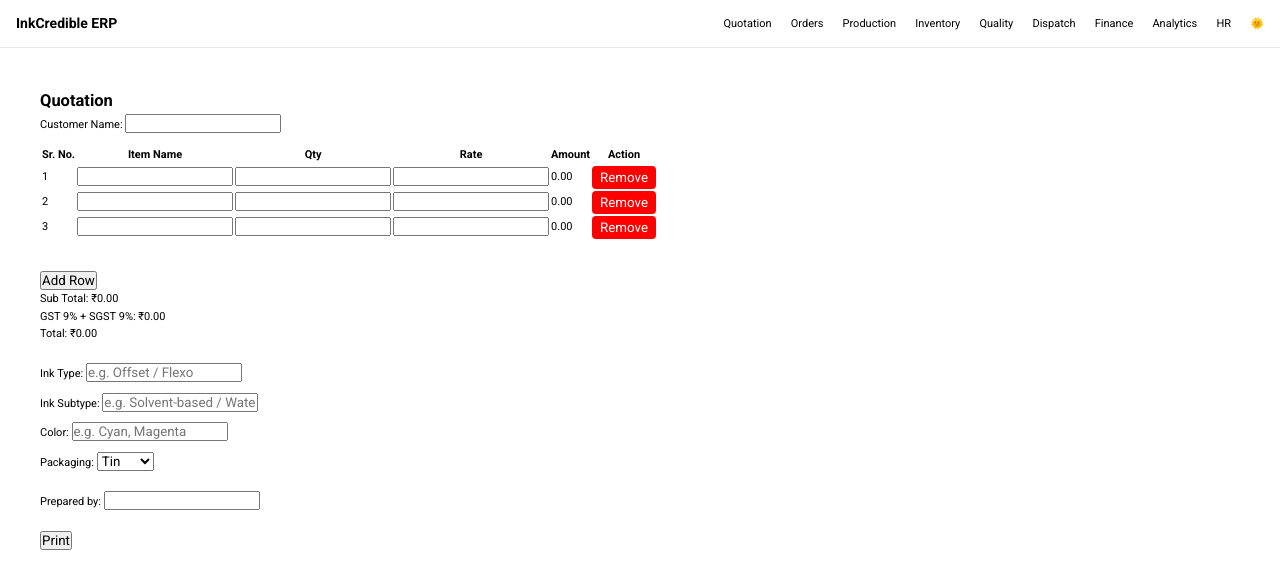
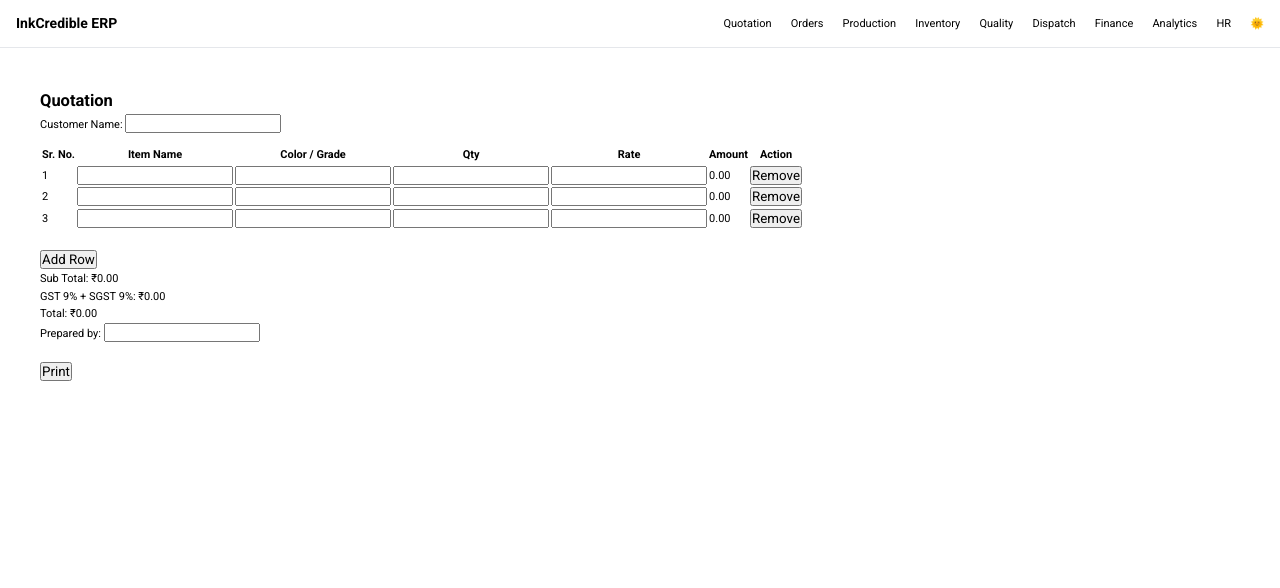
Before and after one commit to ByteBardNikhil/inkcredible, a React (Vite) app: page /#/ in a window 1280 px wide. Shown: the top 588 px of the page. Built offline with nearby package versions, Linux system fonts and the light colour scheme.

Commit message:
Quotation Page done

```diff
--- a/src/Modules/Quotation.jsx
+++ b/src/Modules/Quotation.jsx
@@ -3,9 +3,9 @@ import React, { useState, useRef, useEffect } from "react";
 export default function Quotation() {
   const [customer, setCustomer] = useState("");
   const [items, setItems] = useState([
-    { name: "", qty: "", rate: "", amount: 0 },
-    { name: "", qty: "", rate: "", amount: 0 },
-    { name: "", qty: "", rate: "", amount: 0 },
+    { name: "", color: "", qty: "", rate: "", amount: 0 },
+    { name: "", color: "", qty: "", rate: "", amount: 0 },
+    { name: "", color: "", qty: "", rate: "", amount: 0 },
   ]);
   const [cgst, setCgst] = useState(9);
   const [sgst, setSgst] = useState(9);
@@ -21,16 +21,14 @@ export default function Quotation() {
   const handleChange = (index, field, value) => {
     const newItems = [...items];
     newItems[index][field] = value;
-    if (field === "qty" || field === "rate") {
     const q = parseFloat(newItems[index].qty) || 0;
     const r = parseFloat(newItems[index].rate) || 0;
     newItems[index].amount = q * r;
-    }
     setItems(newItems);
   };
 
   const addRow = () =>
-    setItems([...items, { name: "", qty: "", rate: "", amount: 0 }]);
+    setItems([...items, { name: "", color: "", qty: "", rate: "", amount: 0 }]);
 
   const removeRow = (index) => {
     const newItems = items.filter((_, i) => i !== index);
@@ -51,24 +49,83 @@ export default function Quotation() {
       <head>
         <title>Quotation</title>
         <style>
-            table { width: 100%; border-collapse: collapse; text-align: center; }
+          body { font-family: Arial, sans-serif; margin: 20px; }
+          h2, h3 { text-align: center; margin: 5px 0; }
+          table { width: 100%; border-collapse: collapse; margin-top: 10px; }
           table, th, td { border: 1px solid black; }
-            th, td { padding: 8px; }
-            p { margin: 5px 0; }
+          th, td { padding: 8px; text-align: center; }
+          p { margin: 4px 0; }
+          hr { border: 1px solid #000; margin: 10px 0; }
         </style>
       </head>
       <body>
-          <h2>Quotation</h2>
-          <p>Customer Name: ${customer}</p>
-          ${printRef.current.innerHTML}
+        <h2>QUOTATION</h2>
+        <p>Company Name: [Your Ink Company Name]</p>
+        <p>Address: [Full Address]</p>
+        <p>Contact: [Phone / Email]</p>
+        <p>GST No.: [Your GST No.]</p>
+        <p>Quotation No.: [XXXX]</p>
+        <p>Date: [DD/MM/YYYY]</p>
+        <p>Valid Till: [DD/MM/YYYY]</p>
+        <hr />
+        <p>To,</p>
+        <p>${customer || "[Customer Name / Company]"}</p>
+        <p>[Address]</p>
+        <hr />
+        <h3>Product Details</h3>
+        <table>
+          <thead>
+            <tr>
+              <th>Sr. No.</th>
+              <th>Product Description</th>
+              <th>Color / Grade</th>
+              <th>Qty. (Kg/Ltr)</th>
+              <th>Rate (₹/Kg)</th>
+              <th>Amount (₹)</th>
+            </tr>
+          </thead>
+          <tbody>
+            ${items
+              .map(
+                (item, i) => `
+              <tr>
+                <td>${i + 1}</td>
+                <td>${item.name || "Printing Ink"}</td>
+                <td>${item.color || "NTNK"}</td>
+                <td>${parseFloat(item.qty || 0)}</td>
+                <td>${parseFloat(item.rate || 0).toFixed(2)}</td>
+                <td>${parseFloat(item.amount || 0).toFixed(2)}</td>
+              </tr>`
+              )
+              .join("")}
+          </tbody>
+        </table>
+        <p>Subtotal: ₹${subTotal.toFixed(2)}</p>
+        <p>GST @ ${(cgst + sgst).toFixed(0)}%: ₹${(
+      (subTotal * (cgst + sgst)) /
+      100
+    ).toFixed(2)}</p>
+        <p>Total Payable: ₹${total.toFixed(2)}</p>
+        <hr />
+        <h3>Terms & Conditions</h3>
+        <p>1. Prices are ex-factory / ex-warehouse.</p>
+        <p>2. Freight, insurance, and handling charges extra (if applicable).</p>
+        <p>3. Delivery: [XX days] from the date of order confirmation.</p>
+        <p>4. Payment Terms: [Advance / Credit Days].</p>
+        <p>5. Quotation valid till [DD/MM/YYYY].</p>
+        <hr />
+        <p>Authorized Signatory</p>
+        <p>${preparedBy || "[Name & Designation]"}</p>
+        <p>[Ink Company Name & Seal]</p>
       </body>
     </html>
   `;
-    const WinPrint = window.open("", "", "width=900,height=650");
+    const WinPrint = window.open("", "_blank");
     WinPrint.document.write(printContent);
     WinPrint.document.close();
     WinPrint.focus();
     WinPrint.print();
+    WinPrint.close();
   };
 
   return (
@@ -89,6 +146,7 @@ export default function Quotation() {
             <tr>
               <th>Sr. No.</th>
               <th>Item Name</th>
+              <th>Color / Grade</th>
               <th>Qty</th>
               <th>Rate</th>
               <th>Amount</th>
@@ -109,6 +167,14 @@ export default function Quotation() {
                 </td>
                 <td>
                   <input
+                    value={item.color}
+                    onChange={(e) =>
+                      handleChange(index, "color", e.target.value)
+                    }
+                  />
+                </td>
+                <td>
+                  <input
                     type="number"
                     value={item.qty}
                     onChange={(e) => handleChange(index, "qty", e.target.value)}
@@ -123,20 +189,9 @@ export default function Quotation() {
                     }
                   />
                 </td>
-                <td>{item.amount.toFixed(2)}</td>
+                <td>{parseFloat(item.amount || 0).toFixed(2)}</td>
                 <td>
-                  <button
-                    onClick={() => removeRow(index)}
-                    style={{
-                      background: "red",
-                      color: "#fff",
-                      border: "none",
-                      padding: "4px 8px",
-                      borderRadius: "4px",
-                    }}
-                  >
-                    Remove
-                  </button>
+                  <button onClick={() => removeRow(index)}>Remove</button>
                 </td>
               </tr>
             ))}
@@ -144,45 +199,16 @@ export default function Quotation() {
         </table>
 
         <div style={{ marginTop: "20px" }}>
-          <button onClick={addRow} style={{ marginTop: "10px" }}>
-            Add Row
-          </button>
-
+          <button onClick={addRow}>Add Row</button>
           <p>Sub Total: ₹{subTotal.toFixed(2)}</p>
           <p>
             GST {cgst}% + SGST {sgst}%: ₹
             {((subTotal * (cgst + sgst)) / 100).toFixed(2)}
           </p>
           <p>Total: ₹{total.toFixed(2)}</p>
-
-          <div style={{ marginTop: "20px" }}>
-            <div style={{ marginBottom: "10px" }}>
-              <label>Ink Type: </label>
-              <input type="text" placeholder="e.g. Offset / Flexo" />
-            </div>
-            <div style={{ marginBottom: "10px" }}>
-              <label>Ink Subtype: </label>
-              <input
-                type="text"
-                placeholder="e.g. Solvent-based / Water-based"
-              />
-            </div>
-            <div style={{ marginBottom: "10px" }}>
-              <label>Color: </label>
-              <input type="text" placeholder="e.g. Cyan, Magenta" />
-            </div>
-            <div style={{ marginBottom: "10px" }}>
-              <label>Packaging: </label>
-              <select>
-                <option value="Tin">Tin</option>
-                <option value="Bottle">Bottle</option>
-                <option value="Drum">Drum</option>
-              </select>
-            </div>
-          </div>
         </div>
 
-        <p style={{ marginTop: "20px" }}>
+        <p>
           Prepared by:{" "}
           <input
             type="text"
```
Lines whose indentation alone changed are shown as unchanged.
